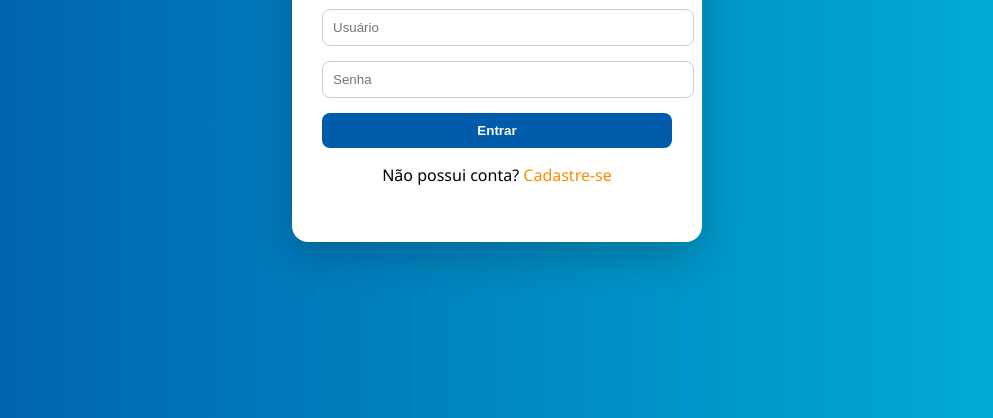
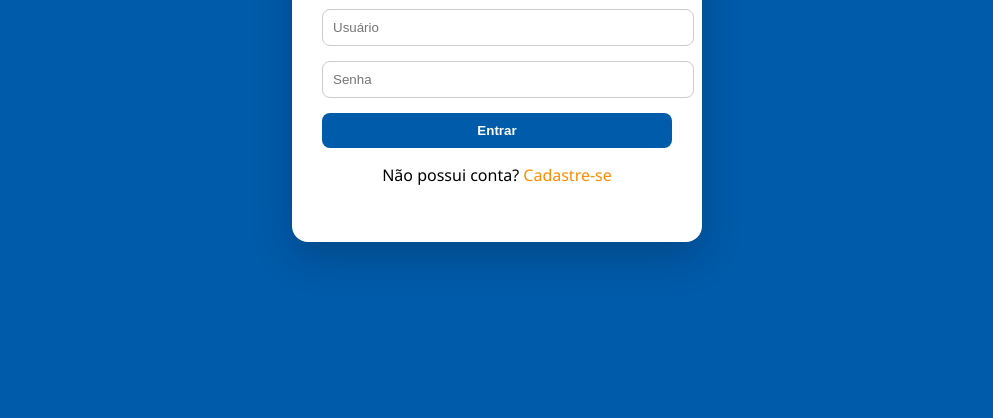
Before and after one commit to joaoguilhermes2/Ativ_Senac_Ecommerce, a plain HTML site: page Views/login.html in a window 1280 px wide. Shown: the part 382-800 px from the top of the page, without its empty margins (143-1136 px from the left). Drawn offline with Linux system fonts and the light colour scheme.

Commit message:
Atualização Tela de Login

```diff
--- a/Assets/Css/login.css
+++ b/Assets/Css/login.css
@@ -107,3 +107,21 @@ body {
   .register-link:hover {
     text-decoration: underline;
   }
+  .wave-container {
+    position: fixed;
+    top: 0;
+    left: 0;
+    width: 100%;
+    height: 100%;
+    overflow: hidden;
+    z-index: -1;
+    background: #005baa;
+}
+
+.waves {
+    position: absolute;
+    bottom: 0;
+    left: 0;
+    width: 100%;
+    height: 100%;
+}
--- a/Views/login.html
+++ b/Views/login.html
@@ -21,6 +21,7 @@
         <p>Não possui conta? <a href="#" class="cadastro-link">Cadastre-se</a></p>
     </form>
     <script>
+        console.log("Script carregado");
         const form = document.getElementById('loginForm')
         const errorMsg = document.getElementById('errorMsg')
 
@@ -29,6 +30,9 @@
 
             const username = document.getElementById('username').value;
             const password = document.getElementById('password').value;
+            console.log("Login bem-sucedido:");
+            console.log('Username:', sessionStorage.getItem('username'));
+            console.log('Token:', sessionStorage.getItem('token'));
 
             try{
                 const response = await fetch('http://localhost:3000/login', {
@@ -51,7 +55,7 @@
 
                 if (resUser.ok) {
                     sessionStorage.setItem('userId', userData.id);
-                    window.location.href = 'home.html';
+                    /* window.location.href = 'home.html'; */
                 } else {
                     throw new Error('Erro ao buscar ID do usuário.');
                 }
@@ -66,5 +70,18 @@
             }
         });
     </script>
+    <div class="wave-container">
+        <svg class="waves" xmlns="http://www.w3.org/2000/svg" viewBox="0 -200 1340 320">
+            <path fill="#FF8C00" fill-opacity="1">
+                <animate attributeName="d" dur="10s" repeatCount="indefinite"
+                    values="
+                        M0,160 C360,240 1080,80 1440,160 L1440,320 L0,320 Z;
+                        M0,120 C480,160 960,240 1440,120 L1440,320 L0,320 Z;
+                        M0,160 C360,80 1080,240 1440,160 L1440,320 L0,320 Z;
+                        M0,160 C360,240 1080,80 1440,160 L1440,320 L0,320 Z
+                    " />
+            </path>
+        </svg>
+    </div>
 </body>
 </html>
```
